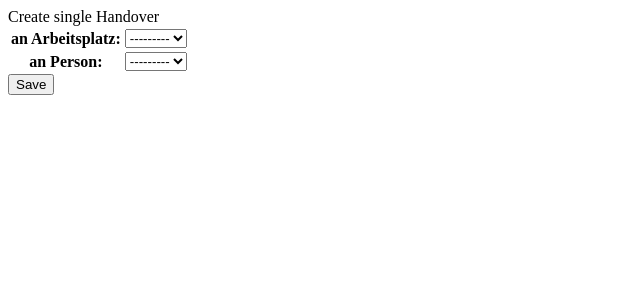
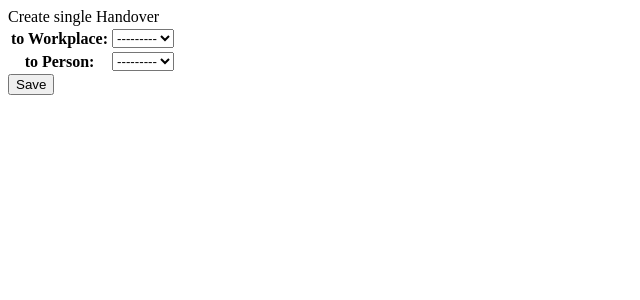
Before and after one commit to mario-spitze/companynetworkmanager, a Django app: page /inventory/createHandover/1/1/ in a window 1280 px wide. Shown: the top 300 px of the page, without its empty margins (0-640 px from the left). Run offline with Django 3.2, Linux system fonts and the light colour scheme; the visitor is signed in with stand-in values (Sample User, id 1); data that the repository does not hold is empty.

Commit message:
close #50

```diff
--- a/django/project/inventory/forms.py
+++ b/django/project/inventory/forms.py
@@ -1,9 +1,10 @@
 from django import forms
 from .models import Article, HardwareClass, Workplace, Customer
+from django.utils.translation import gettext_lazy as _
 
 class HandoverForm(forms.Form):
-    workplace = forms.ModelChoiceField(label='an Arbeitsplatz', initial=-1, queryset=Workplace.objects.all(), required=False)
-    customer = forms.ModelChoiceField(label='an Person', initial=-1, queryset=Customer.objects.all(), required=False)
+    workplace = forms.ModelChoiceField(label=_('to Workplace'), initial=-1, queryset=Workplace.objects.all(), required=False)
+    customer = forms.ModelChoiceField(label=_('to Person'), initial=-1, queryset=Customer.objects.all(), required=False)
 
 ArticleType =(
     ("i", "individual"),
@@ -15,4 +16,4 @@ class ArticleCreateForm(forms.Form):
     type = forms.ChoiceField(label='Type', choices=ArticleType)
     name = forms.CharField(label="Name")
     ean = forms.IntegerField(label="EAN", required=False)
-    hardwareClass = forms.ModelChoiceField(label="Kategorie", queryset=HardwareClass.objects.all())
+    hardwareClass = forms.ModelChoiceField(label=_('Category'), queryset=HardwareClass.objects.all())
--- a/django/project/inventory/models.py
+++ b/django/project/inventory/models.py
@@ -143,9 +143,9 @@ class Handover(models.Model):
     def __str__(self):
         output = self.thing.__str__()
         if self.movementType == Handover.MovementType.LAY:
-            output = output + " laid to "
+            output = output + _(' laid to ').__str__()
         else:
-            output = output + " laid back from "
+            output = output + _(' laid back from ').__str__()
         output = output + self.user.__str__() + " (" + str(self.pk) + ")"
 
         return output
--- a/django/project/inventory/templates/inventory/listEquipment.html
+++ b/django/project/inventory/templates/inventory/listEquipment.html
@@ -6,7 +6,7 @@
 <table border="2">
     <tr>
         <th>Name</th>
-        <th>SN or Count</th>
+        <th>{% translate 'SN or Count' %}</th>
         <th>Position</th>
         <th colspan="2">{% translate 'action' %}</th>
     </tr>
```
Also changed, not shown: django/project/locale/de/LC_MESSAGES/django.po, 1 other file.
